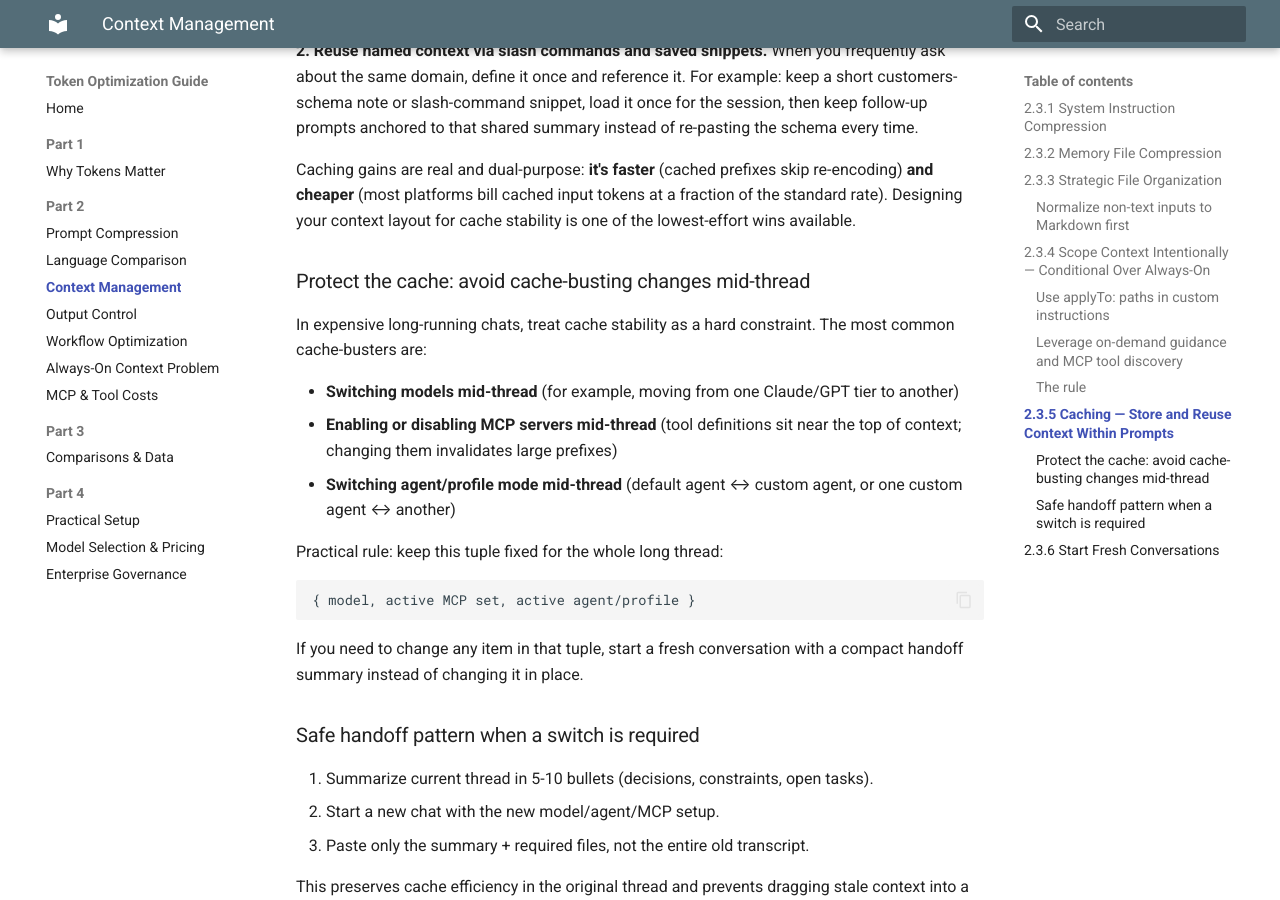
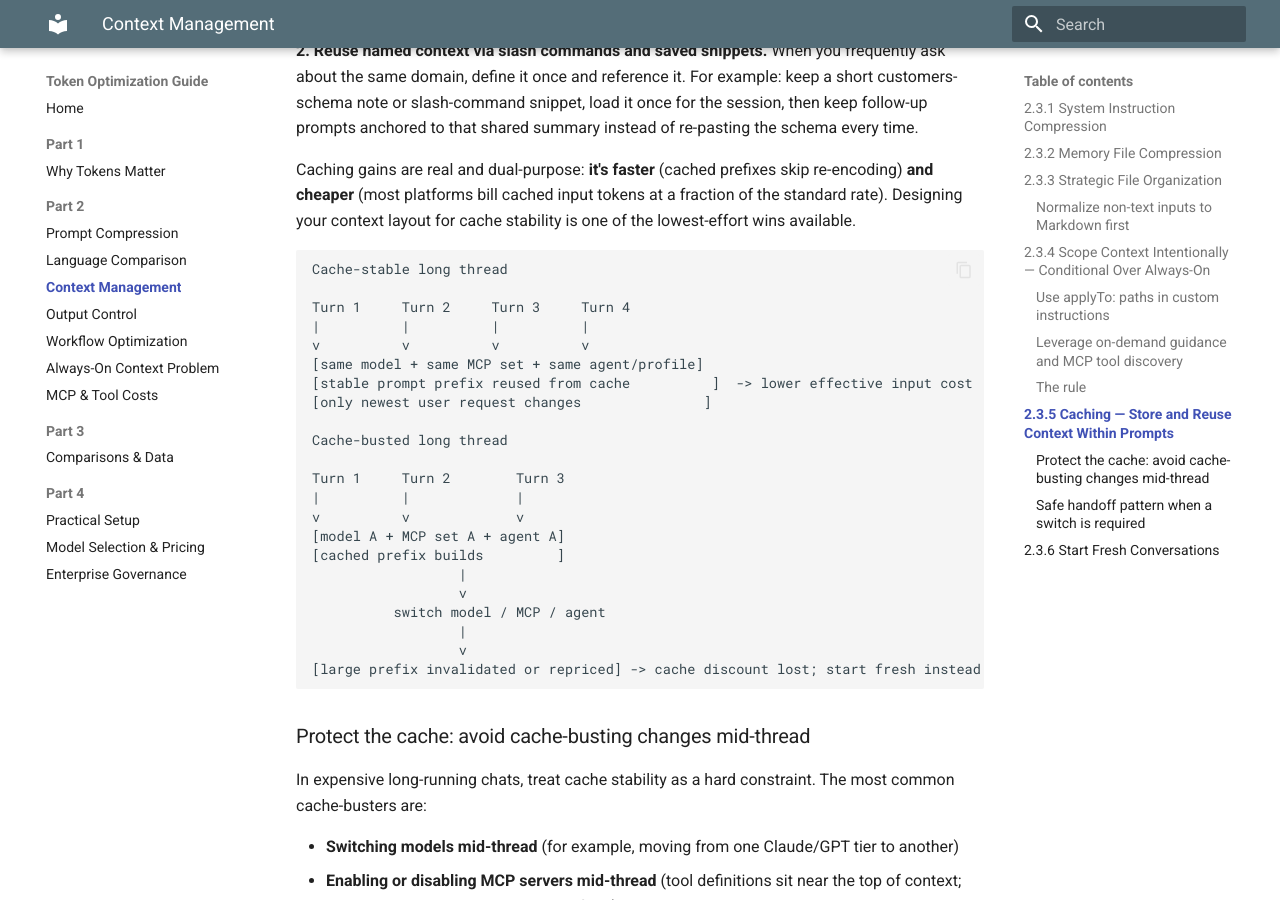
Before and after one commit to JamestsaiTW/github-copilot-token-optimization, an MkDocs documentation site: the page built from docs/04-context-management.md, in a window 1280 px wide and 900 px high, scrolled down 5850 px. Built offline with MkDocs 1.6.1 and Material for MkDocs 9.7.7, drawn with Linux system fonts in a browser that asks for light colours.

Commit message:
Enhance documentation with examples of cache-stable and cache-busted long threads for improved token efficiency

````diff
--- a/docs/04-context-management.md
+++ b/docs/04-context-management.md
@@ -178,6 +178,31 @@ You can lean into this. Two practical patterns:
 
 Caching gains are real and dual-purpose: **it's faster** (cached prefixes skip re-encoding) **and cheaper** (most platforms bill cached input tokens at a fraction of the standard rate). Designing your context layout for cache stability is one of the lowest-effort wins available.
 
+```text
+Cache-stable long thread
+
+Turn 1     Turn 2     Turn 3     Turn 4
+|          |          |          |
+v          v          v          v
+[same model + same MCP set + same agent/profile]
+[stable prompt prefix reused from cache          ]  -> lower effective input cost
+[only newest user request changes               ]
+
+Cache-busted long thread
+
+Turn 1     Turn 2        Turn 3
+|          |             |
+v          v             v
+[model A + MCP set A + agent A]
+[cached prefix builds         ]
+                  |
+                  v
+          switch model / MCP / agent
+                  |
+                  v
+[large prefix invalidated or repriced] -> cache discount lost; start fresh instead
+```
+
 ### Protect the cache: avoid cache-busting changes mid-thread
 
 In expensive long-running chats, treat cache stability as a hard constraint. The most common cache-busters are:
````
